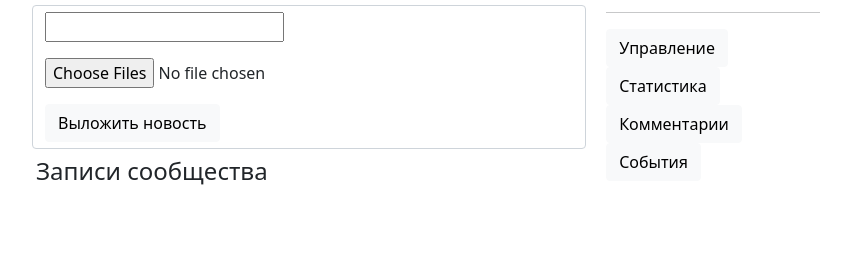
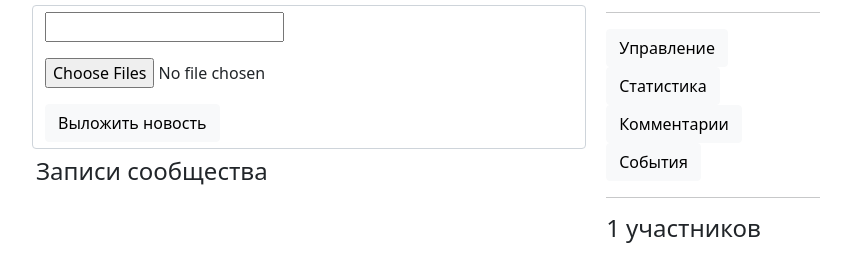
Before and after one commit to lautarianoo/django_social_network, a Django app: a page that uses templates/community/group.html in a window 1280 px wide. Shown: the part 543-802 px from the top of the page, without its empty margins (244-1095 px from the left). Before the commit the page ends 728 px from the top, so only its background shows below. Run offline with Django 3.2, Linux system fonts and the light colour scheme; a user stored in the database is signed in; tables that the repository leaves empty hold one stand-in row (values such as "Sample post"); grey boxes marked "Sample" are stand-in pictures; some libraries are stand-ins or nearby versions.

```diff
--- a/config/settings.py
+++ b/config/settings.py
@@ -46,7 +46,7 @@ INSTALLED_APPS = [
 
     'ckeditor',
     'ckeditor_uploader',
-    'crispy_forms'
+    'crispy_forms',
 ]
 
 MIDDLEWARE = [
--- a/templates/community/group.html
+++ b/templates/community/group.html
@@ -137,6 +137,8 @@
             <a class="btn btn-light" href="#">Статистика</a>
             <a class="btn btn-light" href="#">Комментарии</a>
             <a class="btn btn-light" href="#">События</a>
+            <hr>
+            <h4>{{ group.followers.count }} участников</h4>
         </div>
     </div>
     {% endif %}
```
